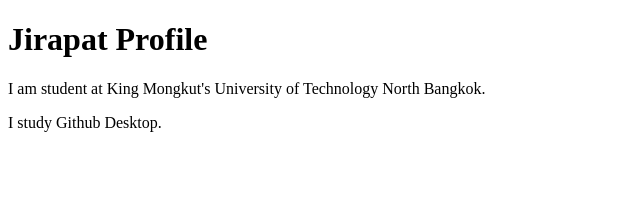
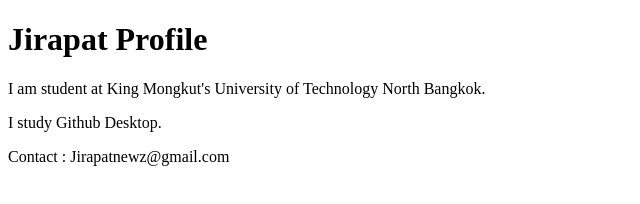
Before and after one commit to Jirapatezy/github-desktop-project_1_67, a plain HTML site: page index.html in a window 1280 px wide. Shown: the whole page, without its empty margins (0-640 px from the left). Drawn offline with Linux system fonts and the light colour scheme.

Commit message:
add contact me
add contact me

```diff
--- a/index.html
+++ b/index.html
@@ -10,5 +10,6 @@
     <h1>Jirapat Profile</h1>
     <p>I am student at King Mongkut's University of Technology North Bangkok.</p>
     <p>I study Github Desktop.</p>
+    <footer>Contact : Jirapatnewz@gmail.com</footer>
 </body>
 </html>
```
